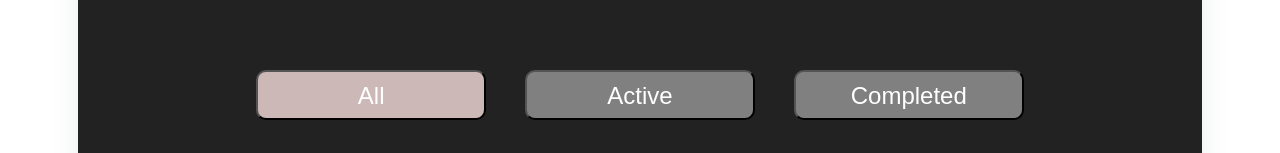
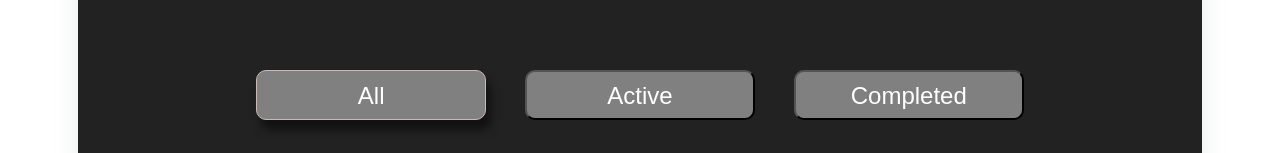
Before and after one commit to JS-Startup-2021/TODO, a React (Create React App) app in the folder todo-app/: page / in a window 1280 px wide. In both pictures the pointer is over the button "All". Shown: the part 301-454 px from the top of the page. Built offline with nearby package versions, Linux system fonts and the light colour scheme; no server answers.

Commit message:
small fixes

```diff
--- a/todo-app/src/components/atoms/Button/Button.css
+++ b/todo-app/src/components/atoms/Button/Button.css
@@ -55,8 +55,8 @@
 }
 
  button:hover {
-  background: #ccb8b6;
-}
+  border: 1px solid #ccb8b6;
+  box-shadow: 5px 10px 10px rgba(0,0,0, 0.5);}
 
 button:focus{
   background: #ccb8b6;
```
